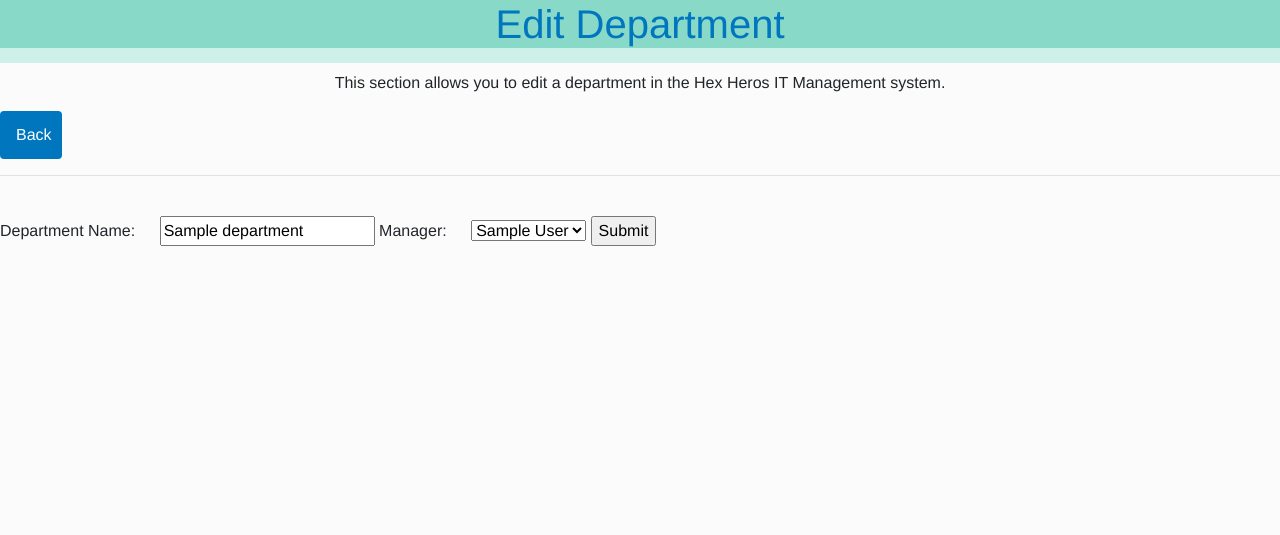
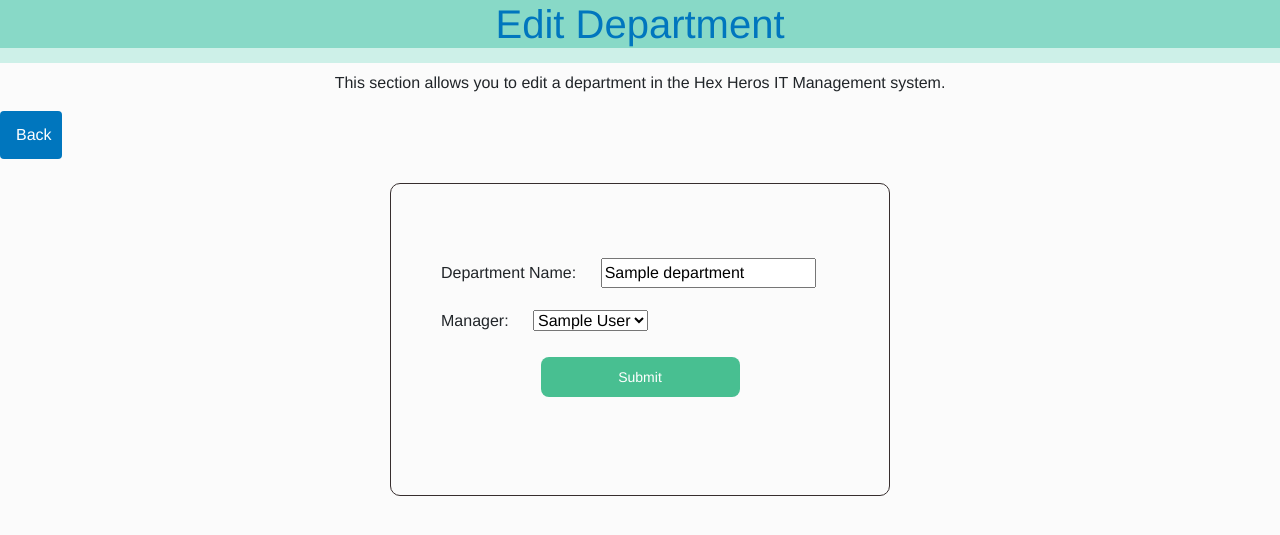
Before and after one commit to HexHeros/IT-Managment, a Flask app: page /edit_department/1 in a window 1280 px wide. Shown: the top 535 px of the page. Run offline with Flask 2, Linux system fonts and the light colour scheme; tables that the repository leaves empty or names only in its code hold one stand-in row (values such as "Sample post"); data that the repository does not hold is empty; some libraries are stand-ins or nearby versions.

Commit message:
Update edit_department.html

```diff
--- a/templates/edit_department.html
+++ b/templates/edit_department.html
@@ -24,13 +24,15 @@
     <p>This section allows you to edit a department in the Hex Heros IT Management system.</p>
     <a href="/departments" button class="btn"><i class="fa fa-close"></i>Back</a>
     <br>
-    <hr>
-
-    <div>
+    <br>
+    <div class="container">
         <form action="/edit_department/{{ departments[0].dept_id }}" method="POST">
             <input type="hidden" id="dept_id" name="employee_id" value="{{ departments[0].dept_id }}"><br>
+            <div class="form-group">
                 <label for="dept_name">Department Name:</label>
                 <input type="text" id="dept_name" name="dept_name" value="{{ departments[0].dept_name }}" required>
+            </div>
+            <div class="form-group">
                 <label for="manager_employee_id">Manager:</label>
                 <select id="manager_employee_id" name="manager_employee_id">
                     {% for employee in employees %}
@@ -39,7 +41,8 @@
                         </option>
                     {% endfor %}
                 </select>
-            <input type="submit" value="Submit"><br>
+            </div>
+            <input type="submit" class="button-1" value="Submit"><br>
             <br>
         </form>
     </div>
```
Lines whose indentation alone changed are shown as unchanged.
